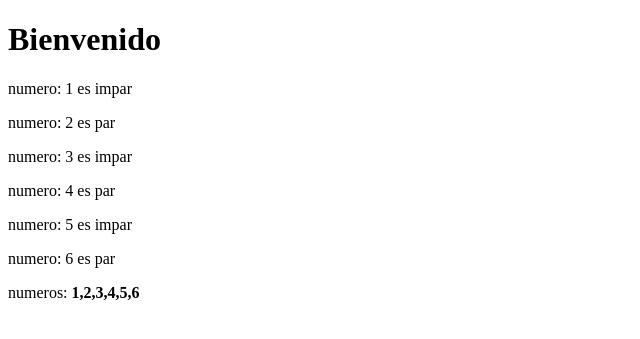
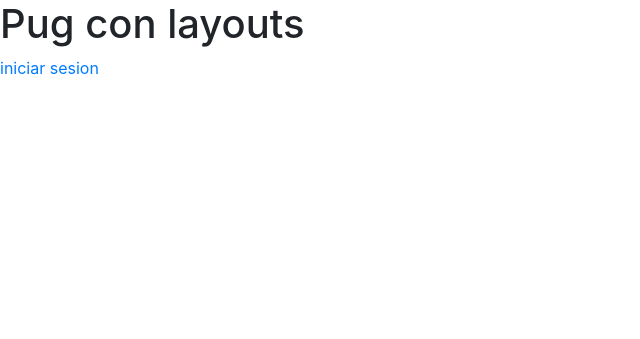
Before and after one commit to Dragonbolt124/HM-Express, a Node server app: template views/index.pug in a window 1280 px wide. Shown: the top 339 px of the page, without its empty margins (0-640 px from the left). Run offline with Node 20, Linux system fonts and the light colour scheme; the template is opened without the code that fills it, so the values that code supplies are empty; some libraries are stand-ins or nearby versions.

Commit message:
Layout form con bootstraps

```diff
--- a/src/index.html
+++ b/src/index.html
@@ -3,9 +3,10 @@
 <head>
     <meta charset="UTF-8">
     <meta name="viewport" content="width=device-width, initial-scale=1.0">
+    <link rel="stylesheet" href="../src/css/bootstrap.min.css">
     <title>Hola Mundo Express</title>
 </head>
 <body>
-
+    <h1>Hola</h1>
 </body>
 </html>
--- a/src/js/app.js
+++ b/src/js/app.js
@@ -6,9 +6,16 @@ var app = express();
 app.set("view engine", "pug");
 app.set("views","./views");
 
-
 app.get("/",function (req,res) {
     res.render("index",{nombre: "Gustavo"});
 });
 
+app.get("/login",function (req,res) {
+    res.render("form1");
+})
+
+app.post("/",function (req,res) {
+    res.render("form1");
+});
+
 app.listen(8080);
--- a/views/index.pug
+++ b/views/index.pug
@@ -1,16 +1,5 @@
-<!DOCTYPE html>
-html(lang="en")
-    head
-        meta(charset="UTF-8")
-        meta(name="viewport", content="width=device-width, initial-scale=1.0")
-        title Hola Mundo Express
-    body
-        h1 Bienvenido #{nombre}
-        -var arr = [1,2,3,4,5,6]
-        each i in arr
-            if i%2 == 0
-                p numero: #{i} es par
-            else
-                p numero: #{i} es impar
-        p.
-            numeros: #[b #{arr}]
+extends ./layout.pug
+
+block contenido
+    h1 Pug con layouts
+    a(href="/login") iniciar sesion
--- /dev/null
+++ b/views/layout.pug
@@ -0,0 +1,9 @@
+<!DOCTYPE html>
+html(lang="en")
+    head
+        meta(charset="UTF-8")
+        meta(name="viewport", content="width=device-width, initial-scale=1.0")
+        title Express con pug
+        <link rel="stylesheet" href="https://cdn.jsdelivr.net/npm/bootstrap@4.5.3/dist/css/bootstrap.min.css">
+    body
+    block contenido
```
Also changed, not shown: views/form1.pug (added, +14 -0 lines), 1 other file.
